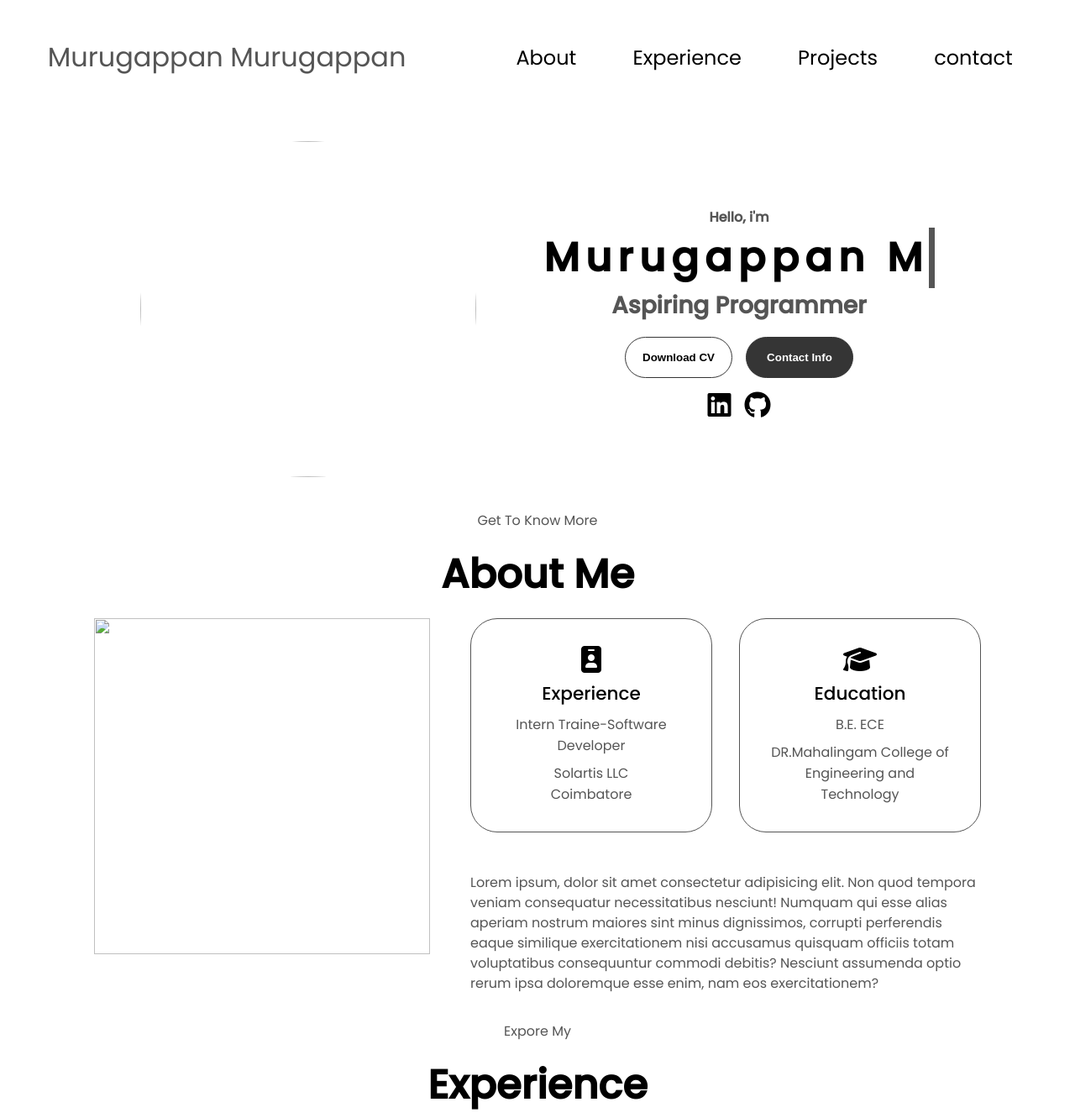
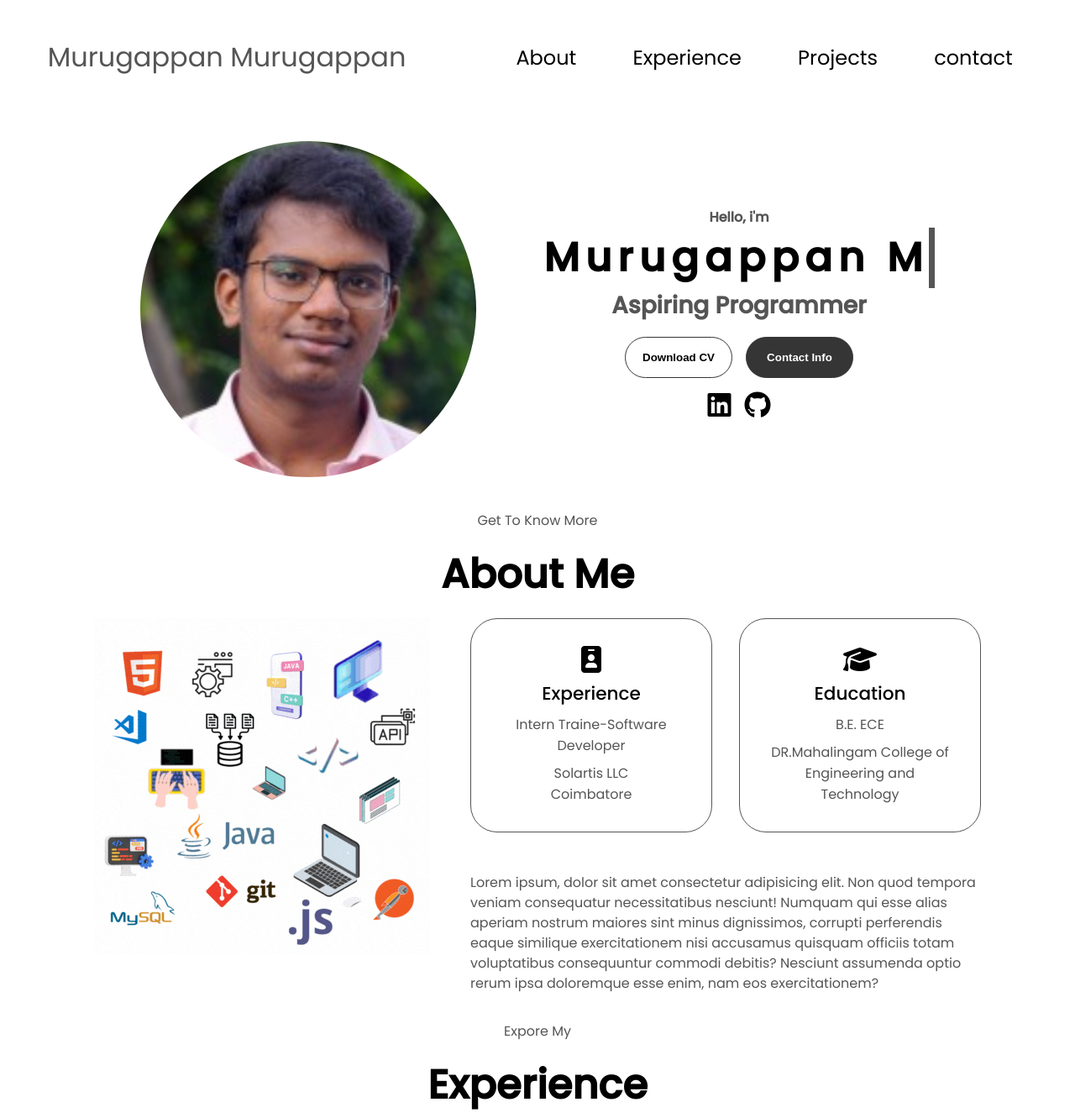
Before and after one commit to Murugappankrishna/Personal_Portfolio, a plain HTML site: page index.html in a window 1280 px wide. Shown: the top 1331 px of the page at 84% size. Drawn offline with Linux system fonts and the light colour scheme.

Commit message:
Update index.html

```diff
--- a/index.html
+++ b/index.html
@@ -42,7 +42,7 @@
     <section>
       <div class="hero">
         <div class="img">
-          <img src="/Asserts/Cropped_Image.png" id="img" />
+          <img src="Cropped_Image.png" id="img" />
         </div>
         <div class="details">
           <p>Hello, i'm</p>
@@ -71,7 +71,7 @@
         <p class="title">About Me</p>
 
         <div class="aboutme-container">
-          <img src="/Asserts/Untitled design.gif" />
+          <img src="Untitled design.gif" />
           <div class="side-container">
             <div class="Experience-Education-Container">
               <div class="Econtainer">
```
